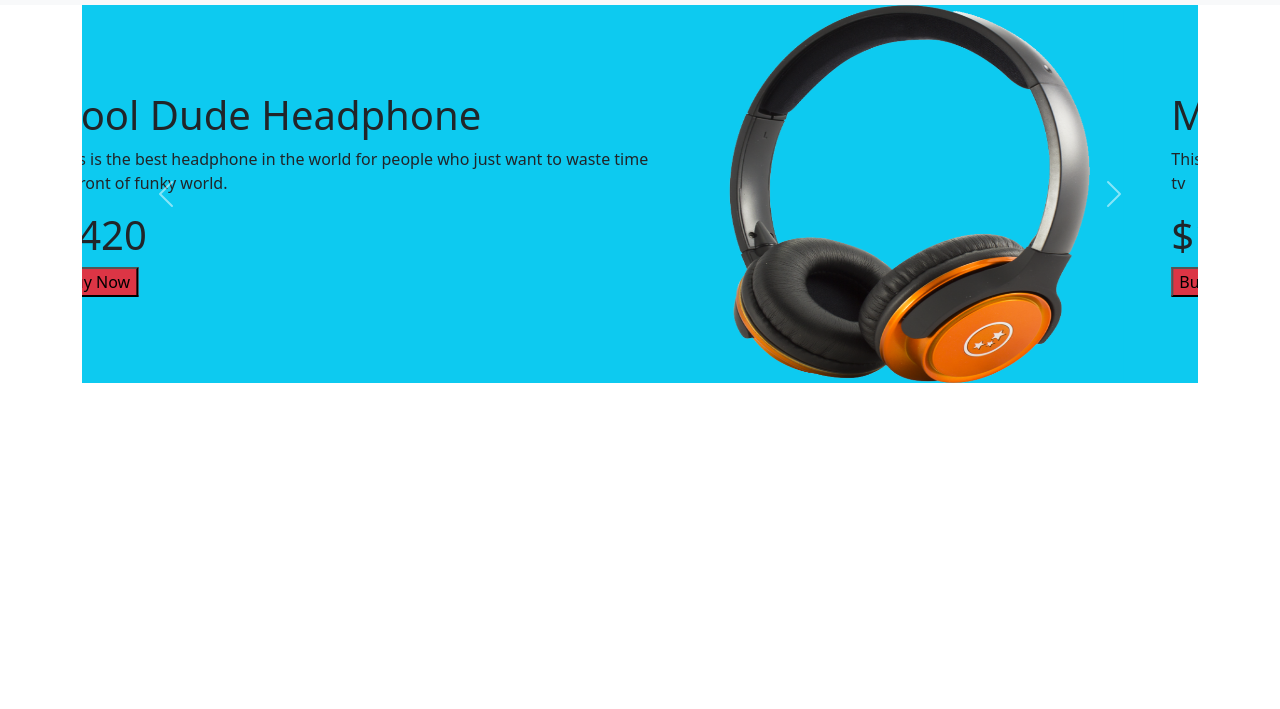
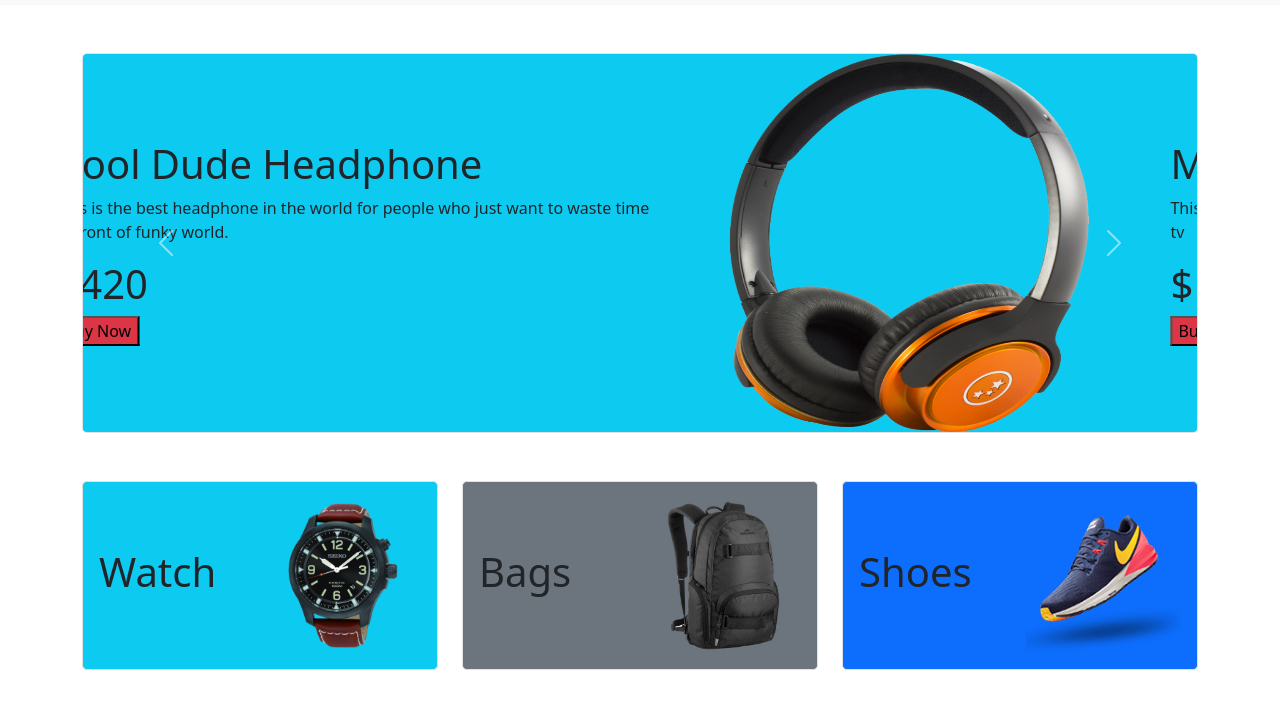
Before and after one commit to shikha1876/new-commerce, a plain HTML site: page index.html in a window 1280 px wide. Shown: the part 51-760 px from the top of the page. Drawn offline with Linux system fonts and the light colour scheme.

Commit message:
container add

```diff
--- a/index.html
+++ b/index.html
@@ -39,9 +39,9 @@
               </div>
             </div>
           </nav>
-        <section class="container">
-            <div id="carouselExampleControls" class="carousel slide" data-bs-ride="carousel">
-                <div class="carousel-inner">
+        <section class="container mt-5">
+            <div id="carouselExampleControls" class="carousel slide " data-bs-ride="carousel">
+                <div class="carousel-inner border rounded-3">
                   <div class="carousel-item active">
                       <div class="row bg-info d-flex align-items-center ">
                          <div class="col-lg-7 ps-5">
@@ -103,7 +103,34 @@
               </div>
         </section>
     </header>
-    <main>
+        <main>
+       <section >
+        <div class="container mt-5">
+          <div class="row g-4 ">
+            <div class="col-lg-4 ">
+              <div class="p-3 border rounded-3 bg-info d-flex align-items-center justify-content-between">
+                <h1>Watch</h1>
+                <img src="images/categories/watch.png" alt="">
+              </div>
+            </div>
+            <div class="col-lg-4">
+              <div class="p-3 border rounded-3 bg-secondary d-flex align-items-center justify-content-between">
+                <h1>Bags</h1>
+                <img src="images/categories/bag.png" alt="">
+              </div>
+            </div>
+
+            <div class="col-lg-4">
+              <div class="p-3 border rounded-3 bg-primary d-flex align-items-center justify-content-between">
+                <h1>Shoes</h1>
+                <img src="images/categories/shoes.png" alt="">
+              </div>
+            </div>
+
+          </div>
+        </div>
+
+       </section>
         </main>
     <script src="js/bootstrap.bundle.min.js"></script>
 </body>
```
